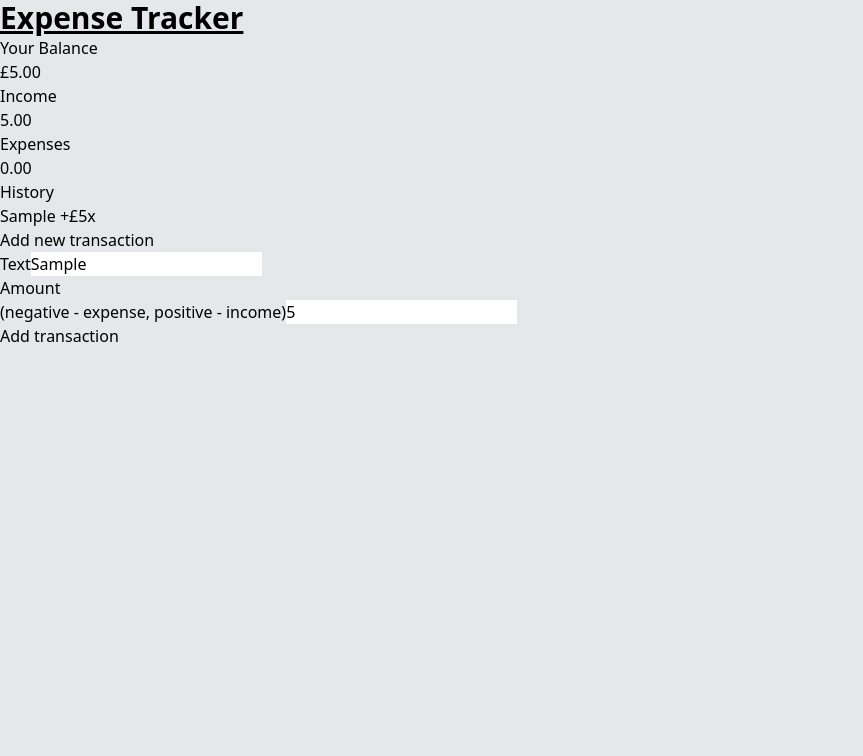
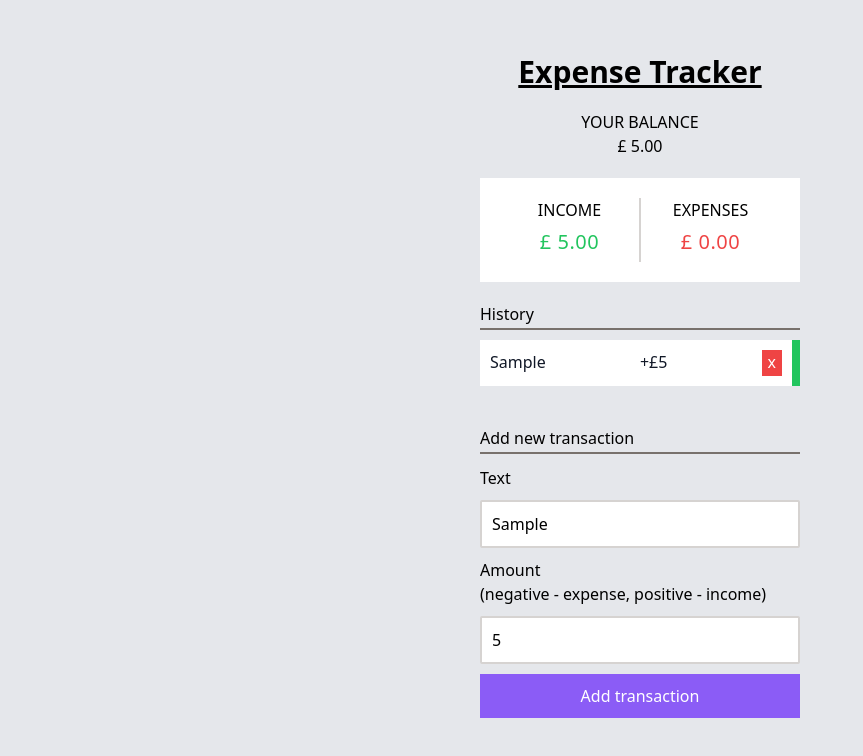
Before and after one commit to tomshaw650/react-finance, a React (Create React App) app: page / in a window 1280 px wide. Both pictures are taken after typing "Sample", "5" into the empty fields and a click on the button "Add transaction". Shown: the top 756 px of the page, without its empty margins (0-863 px from the left). Built offline with nearby package versions, Linux system fonts and the light colour scheme.

Commit message:
Styling added

```diff
--- a/src/App.js
+++ b/src/App.js
@@ -13,7 +13,7 @@ function App() {
   return (
     <GlobalProvider>
       <Header />
-      <div className="container">
+      <div className="w-80 my-30 mx-auto">
         <Balance />
         <IncomeExpenses />
         <TransactionList />
--- a/src/components/AddTransaction.js
+++ b/src/components/AddTransaction.js
@@ -23,20 +23,20 @@ export const AddTransaction = () => {
 
   return (
     <>
-      <h3>Add new transaction</h3>
+      <h3 className="border-b-2 border-b-stone-500 pb-0.5 mt-2.5 mx-0 mb-0.5">Add new transaction</h3>
       <form onSubmit={onSubmit}>
         <div>
-          <label htmlFor="text">Text</label>
-          <input type="text" value={text} onChange={(e) => setText(e.target.value)} placeholder="Enter Text..." />
+          <label className="inline-block my-2.5 mx-0" htmlFor="text">Text</label>
+          <input className="border-2 border-stone-300 rounded-sm block text-base p-2.5 w-full" type="text" value={text} onChange={(e) => setText(e.target.value)} placeholder="Enter text..." />
         </div>
         <div>
-          <label htmlFor="amount">
+          <label className="inline-block my-2.5 mx-0" htmlFor="amount">
             Amount <br />
             (negative - expense, positive - income)
           </label>
-          <input type="number" value={amount} onChange={(e) => setAmount(e.target.value)} placeholder="Enter amount..." />
+          <input className="border-2 border-stone-300 rounded-sm block text-base p-2.5 w-full" type="number" value={amount} onChange={(e) => setAmount(e.target.value)} placeholder="Enter amount..." />
         </div>
-        <button className="btn">Add transaction</button>
+        <button className="cursor-pointer bg-violet-500 shadow-slate-200 text-white border-0 block text-base mt-2.5 mx-0 mb-7 p-2.5 w-full hover:outline-0">Add transaction</button>
       </form>
     </>
   )
--- a/src/components/Balance.js
+++ b/src/components/Balance.js
@@ -1,5 +1,21 @@
 import React, { useContext } from 'react'
 import { GlobalContext } from '../context/GlobalState';
+
+//Money formatter function
+function moneyFormatter(num) {
+  let p = Number(num).toFixed(2).split('.');
+  return (
+    '£ ' + (p[0].split('')[0]=== '-' ? '-' : '') +
+    p[0]
+      .split('')
+      .reverse()
+      .reduce(function (acc, num, i, orig) {
+        return num === '-' ? acc : num + (i && !(i % 3) ? ',' : '') + acc;
+      }, '') +
+    '.' +
+    p[1]
+  );
+}
 
 export const Balance = () => {
   const { transactions } = useContext(GlobalContext);
@@ -11,8 +27,8 @@ export const Balance = () => {
 
   return (
     <>
-      <h4>Your Balance</h4>
-      <h1>£{total}</h1>
+      <h4 className="flex place-content-center m-0 uppercase inline-block">Your Balance</h4>
+      <h1 className="flex place-content-center">{moneyFormatter(total)}</h1>
     </>
   )
 }
--- a/src/components/Header.js
+++ b/src/components/Header.js
@@ -2,7 +2,7 @@ import React from 'react'
 
 export const Header = () => {
   return (
-    <h2 className="text-3xl font-bold underline">
+    <h2 className="text-3xl font-bold underline pb-5 flex place-content-center">
       Expense Tracker
     </h2>
   )
--- a/src/components/IncomeExpenses.js
+++ b/src/components/IncomeExpenses.js
@@ -1,5 +1,20 @@
 import React, { useContext } from 'react'
 import { GlobalContext } from '../context/GlobalState';
+
+function moneyFormatter(num) {
+  let p = Number(num).toFixed(2).split('.');
+  return (
+    '£ ' +
+    p[0]
+      .split('')
+      .reverse()
+      .reduce(function (acc, num, i, orig) {
+        return num === '-' ? acc : num + (i && !(i % 3) ? ',' : '') + acc;
+      }, '') +
+    '.' +
+    p[1]
+  );
+}
 
 export const IncomeExpenses = () => {
   const { transactions } = useContext(GlobalContext);
@@ -16,14 +31,14 @@ export const IncomeExpenses = () => {
   ).toFixed(2);
 
   return (
-    <div>
-      <div>
-        <h4>Income</h4>
-        <p>{income}</p>
+    <div className="bg-white shadow-black p-5 flex justify-between my-5 mx-0">
+      <div className="flex-1 text-center border-r-2 border-stone-300">
+        <h4 className="m-0 uppercase">Income</h4>
+        <p className="text-xl tracking-wide my-1.5 mx-0 text-green-500">{moneyFormatter(income)}</p>
       </div>
-      <div>
-        <h4>Expenses</h4>
-        <p>{expense}</p>
+      <div className="flex-1 text-center">
+        <h4 className="m-0 uppercase">Expenses</h4>
+        <p className="text-xl tracking-wide my-1.5 mx-0 text-red-500">{moneyFormatter(expense)}</p>
       </div>
     </div>
   )
--- a/src/components/Transaction.js
+++ b/src/components/Transaction.js
@@ -10,7 +10,7 @@ export const Transaction = ({ transaction }) => {
   return (
     <li className={transaction.amount < 0 ? 'minus' : 'plus'}>
       {transaction.text} <span>{sign}£{Math.abs(transaction.amount)}</span>
-      <button onClick={() => deleteTransaction(transaction.id)}>x</button>
+      <button className="hover:outline-0 hover:opacity-100 cursor-pointer bg-red-500 border-0 text-white pb-0.5 px-1.5 transition-opacity" onClick={() => deleteTransaction(transaction.id)}>x</button>
     </li>
   )
 }
--- a/src/components/TransactionList.js
+++ b/src/components/TransactionList.js
@@ -7,8 +7,8 @@ export const TransactionList  = () => {
 
   return (
     <>
-      <h3>History</h3>
-      <ul>
+      <h3 className="border-b-2 border-b-stone-500 pb-0.5 mt-2.5 mx-0 mb-0.5">History</h3>
+      <ul className="list list-none p-0 mb-10">
         {transactions.map(transaction => (<Transaction key={transaction.id} transaction={transaction} />))}
       </ul>
     </>
--- a/src/index.css
+++ b/src/index.css
@@ -2,6 +2,29 @@
 @tailwind components;
 @tailwind utilities;
 
+@layer components {
+  .middle-header {
+    @apply border-b-1 border-stone-100 pb-4;
+  }
+}
+
+* {
+  @apply box-border;
+}
+
 body {
-  @apply bg-gray-200;
+  @apply bg-gray-200 flex flex-col items-center justify-center min-h-screen m-0;
 }
+
+/* dynamic elements need manual styling */
+.list li {
+  @apply bg-white shadow-slate-200 text-gray-900 flex justify-between relative p-2.5 my-2.5 mx-0;
+}
+
+.list li.plus {
+  @apply border-r-8 border-green-500;
+}
+
+.list li.minus {
+  @apply border-r-8 border-red-500;
+}
--- a/tailwind.config.js
+++ b/tailwind.config.js
@@ -1,9 +1,5 @@
 module.exports = {
   content: [
     "./src/**/*.{js,jsx}",
-  ],
-  theme: {
-    extend: {},
-  },
-  plugins: [],
+  ]
 }
```
